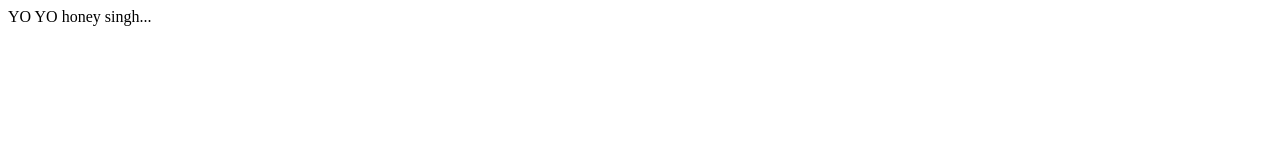
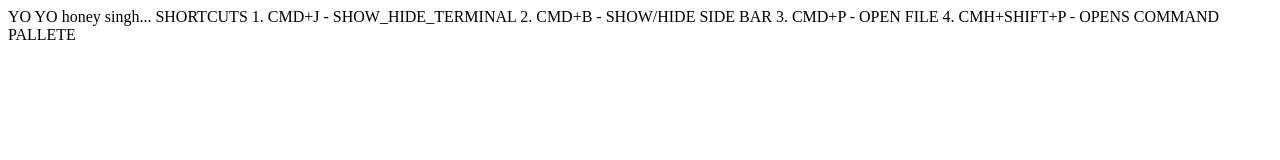
Before and after one commit to parth-arora10/parth-arora-site, a plain HTML site: page index.html in a window 1280 px wide. Drawn offline with Linux system fonts and the light colour scheme.

Commit message:
Update: added info on shortcuts

```diff
--- a/index.html
+++ b/index.html
@@ -1,12 +1,21 @@
 <!DOCTYPE html>
 <html lang="en">
+
 <head>
     <meta charset="UTF-8">
     <meta http-equiv="X-UA-Compatible" content="IE=edge">
     <meta name="viewport" content="width= , initial-scale=1.0">
     <title>Student-site</title>
 </head>
+
 <body>
     YO YO honey singh...
 </body>
+SHORTCUTS
+1. CMD+J - SHOW_HIDE_TERMINAL
+2. CMD+B - SHOW/HIDE SIDE BAR
+3. CMD+P - OPEN FILE
+4. CMH+SHIFT+P - OPENS COMMAND PALLETE
+
+
 </html>
```
